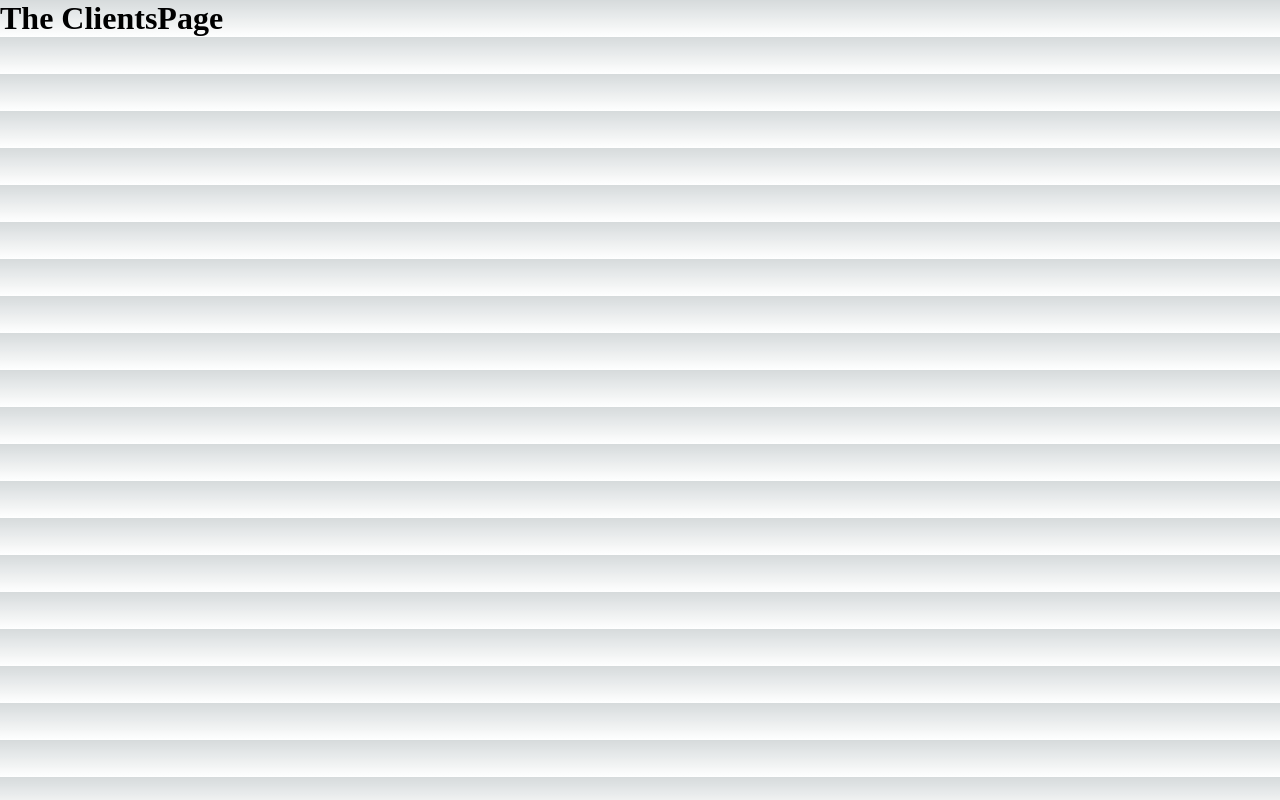
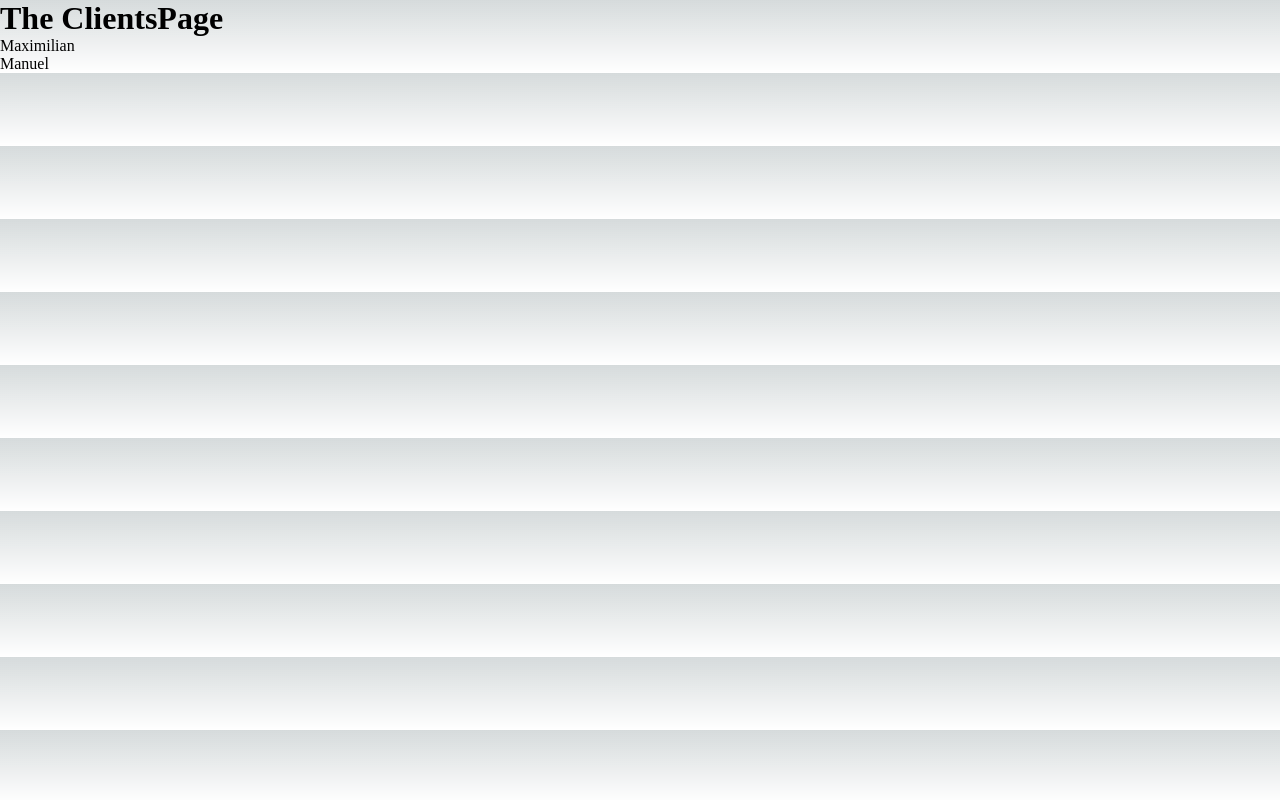
Before and after one commit to rehankhan21/NextJSPractice, a Next.js app: page /clients in a window 1280 px wide. Built offline with nearby package versions, Linux system fonts and the light colour scheme.

Commit message:
dynamic use of next Link

```diff
--- a/src/pages/clients/index.js
+++ b/src/pages/clients/index.js
@@ -1,7 +1,28 @@
+import Link from "next/link";
+
 export default function ClientsPage() {
+  const clients = [
+    { id: "max", name: "Maximilian" },
+    { id: "max", name: "Manuel" },
+  ];
+
   return (
     <div>
       <h1>The ClientsPage</h1>
+      <ul>
+        {clients.map((client) => (
+          <li key={client.id}>
+            <Link
+              href={{
+                pathname: "/clients/[id]",
+                query: { id: client.id },
+              }}
+            >
+              {client.name}
+            </Link>
+          </li>
+        ))}
+      </ul>
     </div>
   );
 }
```
Also changed, not shown: src/pages/index.js (+14 -0 lines).
